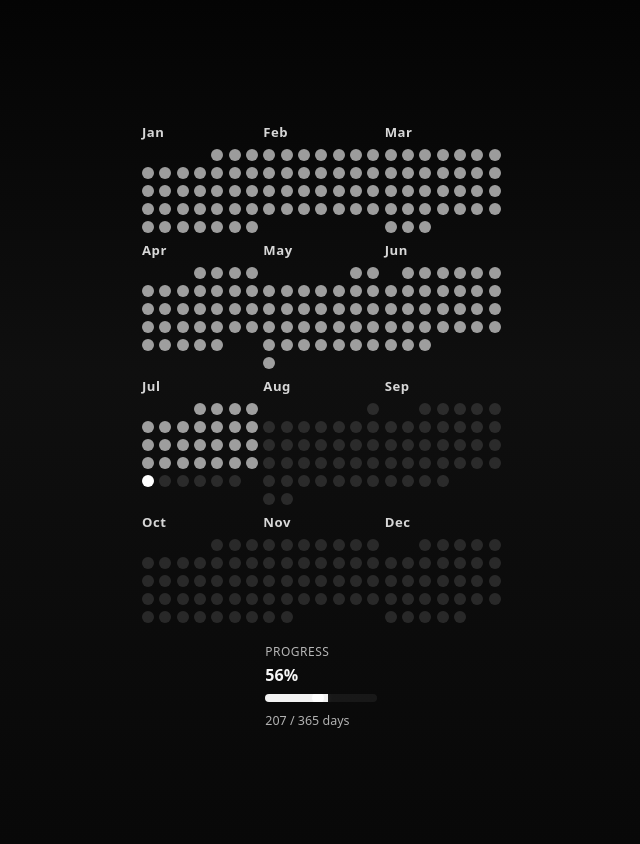
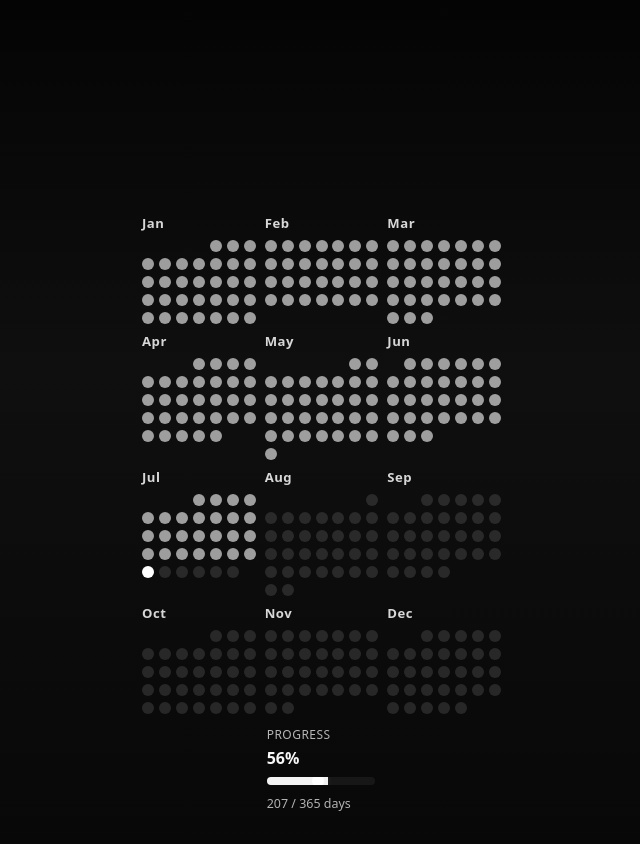
Before and after one commit to 3He-NSF/wallpaper, a website: page index.html in a window 1280 px wide. Shown: the whole page, without its empty margins (319-959 px from the left). Drawn offline with Linux system fonts and the light colour scheme.

Commit message:
Adjust PROGRESS vertical spacing and update generated wallpaper

```diff
--- a/style.css
+++ b/style.css
@@ -20,10 +20,11 @@ body {
   width: 390px;
   height: 844px;
   margin: 0 auto;
-  padding: 24px 16px;
+  padding: 0px 16px;
+  padding-bottom: 16px;
   display: flex;
   flex-direction: column;
-  justify-content: center;
+  justify-content: flex-end;
 }
 
 .small-label {
@@ -44,7 +45,8 @@ body {
   display: grid;
   grid-template-columns: repeat(3, minmax(0, 1fr));
   grid-template-rows: repeat(5, auto);
-  gap: 8px 6px;
+  margin-top: 50px;
+  gap: 8px 10px;
   margin-top: 8px;
 }
 
@@ -55,7 +57,7 @@ body {
 .progress-panel {
   grid-column: 2;
   grid-row: 5;
-  padding: 12px 2px 0;
+  padding: 4px 2px 16px;
   border-radius: 0;
   background: transparent;
   box-shadow: none;
```
